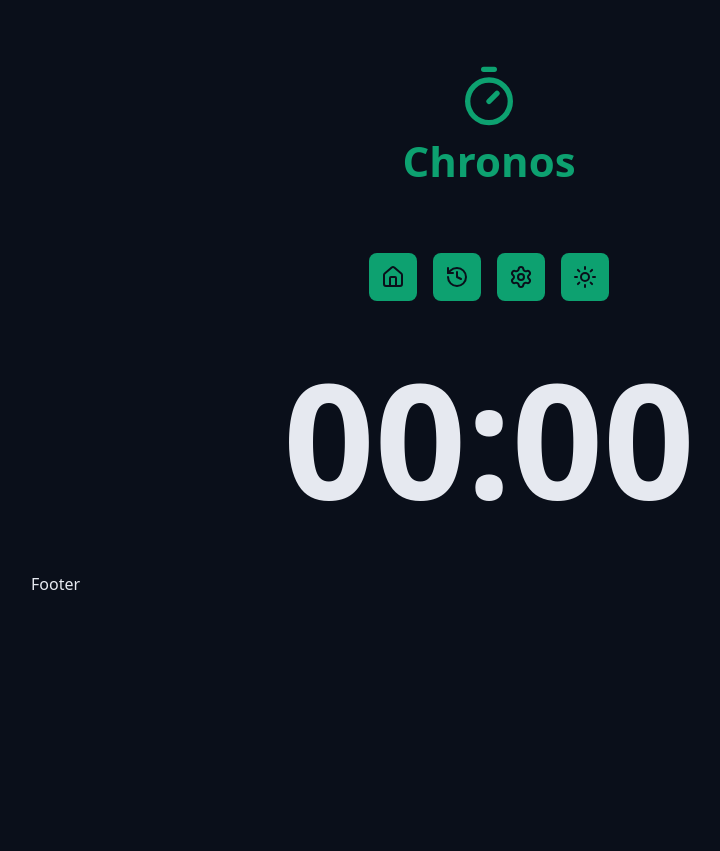
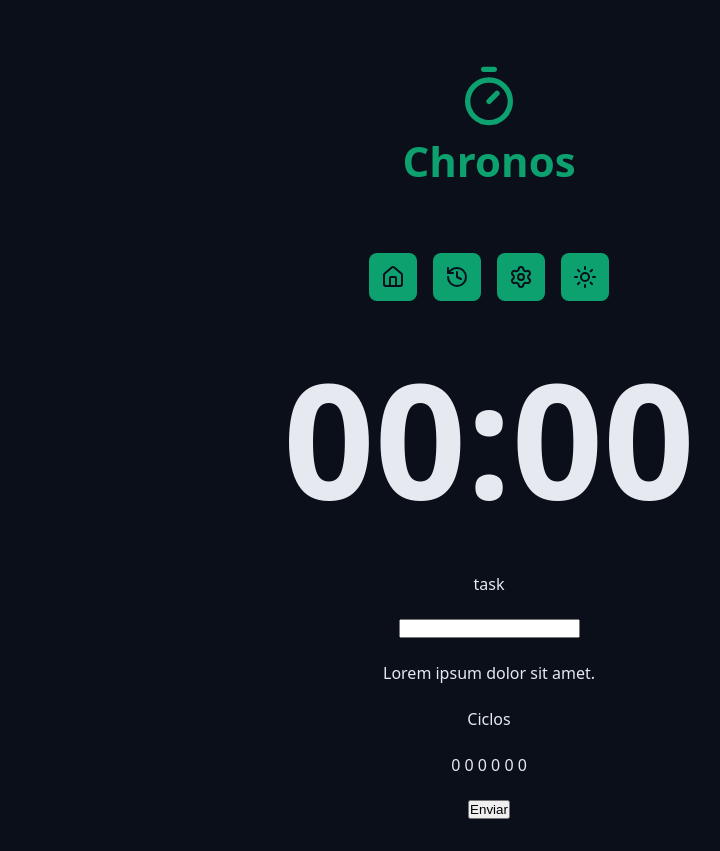
Before and after one commit to marcelo-mmdev/next_course, a React (Vite) app in the folder pomodoro/: page / in a window 1280 px wide. Shown: the whole page, without its empty margins (151-871 px from the left). Before the commit the page ends 800 px from the top, so only its background shows below. Built offline with nearby package versions, Linux system fonts and the light colour scheme.

Commit message:
Structuring the form.

```diff
--- a/pomodoro/src/App.tsx
+++ b/pomodoro/src/App.tsx
@@ -21,7 +21,25 @@ export function App() {
       </Container>
 
       <Container>
-        <section>Footer</section>
+        <form className='form' action=''>
+          <div className='formRow'>
+            <label htmlFor='meuInput'>task</label>
+            <input id='meuInput' type='text' />
+          </div>
+
+          <div className='formRow'>
+            <p>Lorem ipsum dolor sit amet.</p>
+          </div>
+
+          <div className='formRow'>
+            <p>Ciclos</p>
+            <p>0 0 0 0 0 0</p>
+          </div>
+
+          <div className='formRow'>
+            <button>Enviar</button>
+          </div>
+        </form>
       </Container>
     </>
   );
--- a/pomodoro/src/styles/global.css
+++ b/pomodoro/src/styles/global.css
@@ -15,3 +15,19 @@ body {
   background: var(--gray-900);
   color: var(--text-default);
 }
+
+.form {
+  display: flex;
+  align-items: center;
+  justify-content: center;
+  flex-direction: column;
+  gap: 2.4rem;
+}
+
+.formRow {
+  display: flex;
+  align-items: center;
+  justify-content: center;
+  flex-direction: column;
+  gap: 2.4rem;
+}
```
